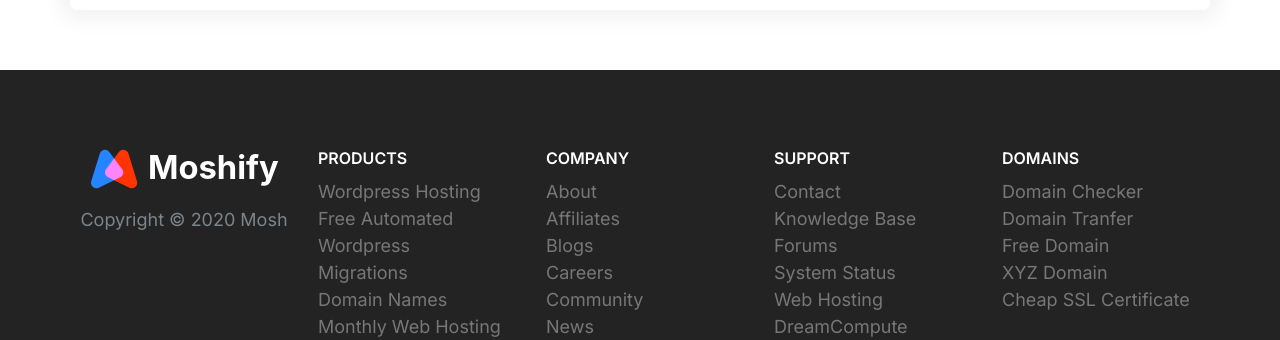
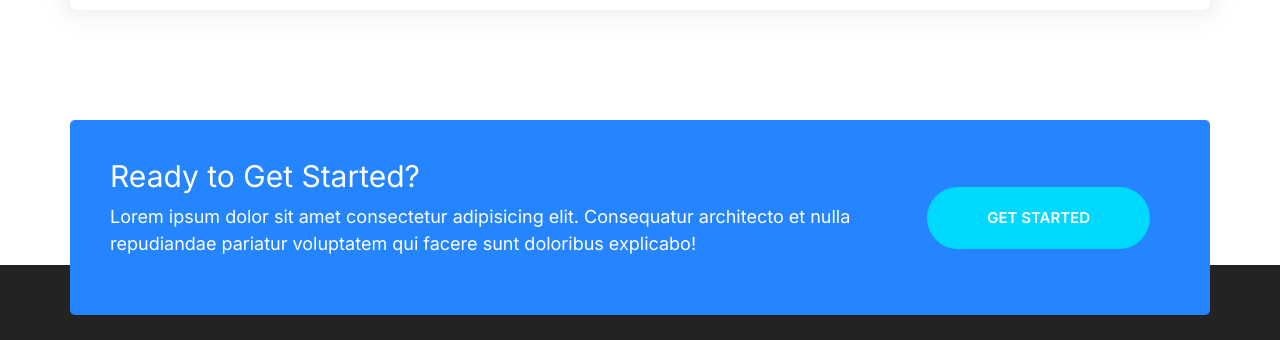
Before and after one commit to Praveen007-K/Moshifywebsite, a plain HTML site: page index.html in a window 1280 px wide. Shown: the part 5750-6090 px from the top of the page. Drawn offline with nearby package versions, Linux system fonts and the light colour scheme.

Commit message:
Added callout component.

```diff
--- a/css/styles.css
+++ b/css/styles.css
@@ -881,3 +881,8 @@ a {
     font-size: 1.6rem;
   }
 }
+
+/* Sign-up Callout */
+.callout-signup {
+  transform: translateY(5rem);
+}
--- a/index.html
+++ b/index.html
@@ -365,6 +365,21 @@
       </div>
     </div>
   </section>
+  <div class="container">
+    <div class="callout callout--primary callout-signup">
+      <div class="grid grid--1x2">
+        <div class="callout__content">
+          <h3 class="callout__heading">Ready to Get Started?</h3>
+          <p>
+            Lorem ipsum dolor sit amet consectetur adipisicing elit. Consequatur
+            architecto et nulla repudiandae pariatur voluptatem qui facere sunt
+            doloribus explicabo!
+          </p>
+        </div>
+        <a href="#" class="btn btn--secondary btn--stretched">Get Started</a>
+      </div>
+    </div>
+  </div>
   <footer class="block block--dark footer">
     <div class="container grid footer__sections">
       <section class="collapsible footer__section">
```
